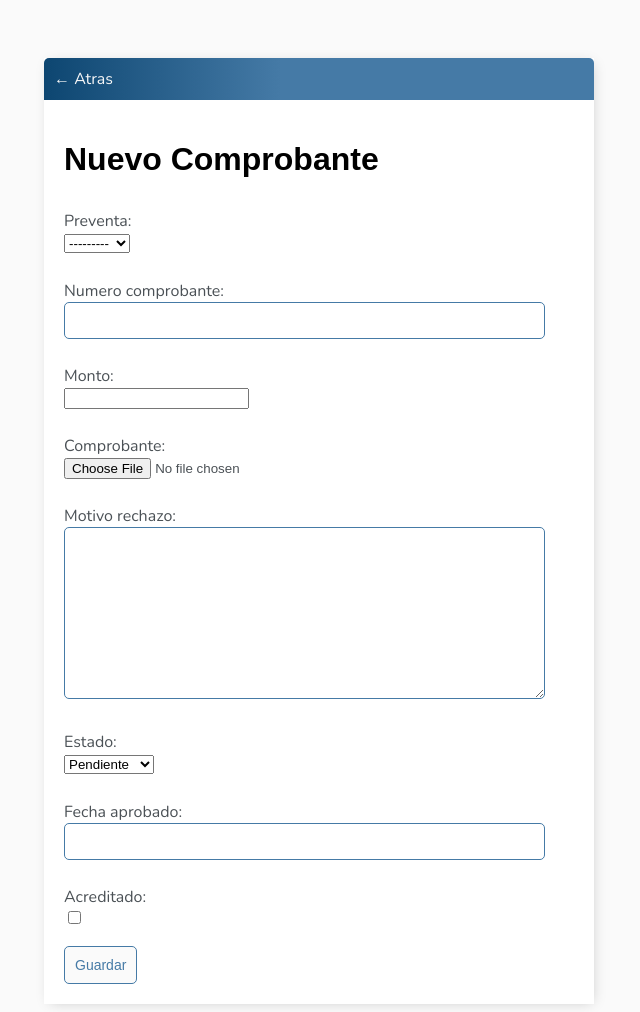
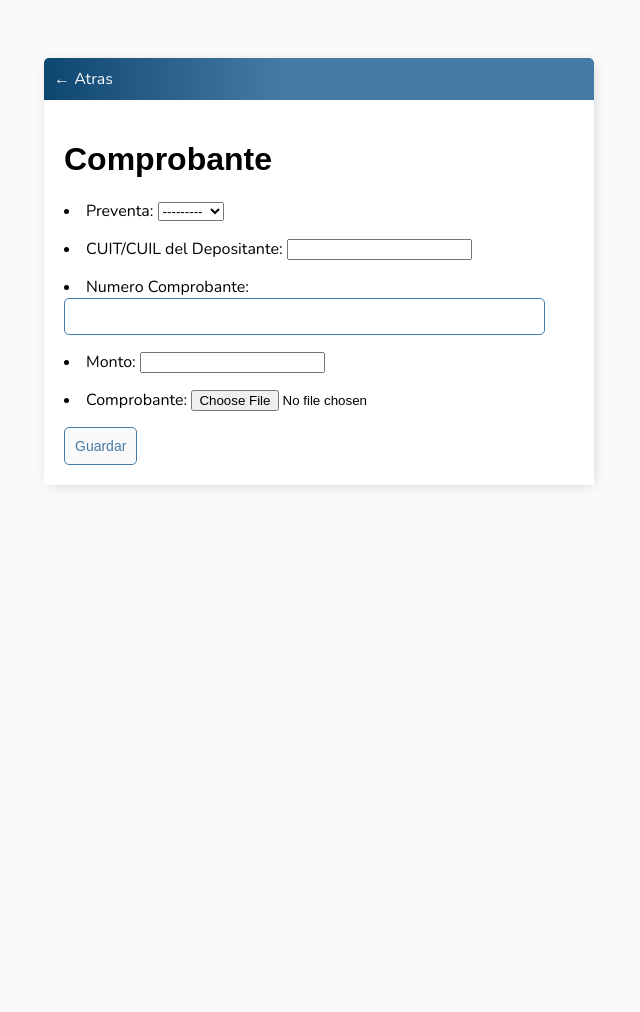
Before and after one commit to dnogues89/Task_app, a Django app: page /pagos/crear/ in a window 1280 px wide. Shown: the whole page, without its empty margins (321-961 px from the left). After the commit the page ends 488 px from the top, so only its background shows below. Run offline with Django 4.2, Linux system fonts and the light colour scheme; a user stored in the database is signed in; data comes from the database, SQL or seed files in the repository; both versions use the stored data as it was after the commit.

Commit message:
datos depositante cuit

```diff
--- a/pagos/models.py
+++ b/pagos/models.py
@@ -19,6 +19,7 @@ class Pago(models.Model):
     #choices =  #Opciones de pago a validar.
     #tipo de pago con las opciones.
     #Datos del depositante (cuil o cuit)
+    depositante_cuit = models.IntegerField(verbose_name='Datos Depositante')
     monto = models.IntegerField()
     comprobante = models.ImageField(upload_to=save_path)
     motivo_rechazo = models.TextField(null=True,blank=True, max_length=1000)
--- a/pagos/templates/pagos/pago_form.html
+++ b/pagos/templates/pagos/pago_form.html
@@ -9,11 +9,13 @@
 
 
 <div class="card-body">
-    <h1>Nuevo Comprobante</h1>
+    <h1>Comprobante</h1>
     <form enctype="multipart/form-data" method="POST">
         {% csrf_token %}
-        {{form.as_p}}
-        <!-- <li>Preventa: {{form.preventa}}</li>
+        <!-- {{form.as_p}} -->
+        <li>Preventa: {{form.preventa}}</li>
+        <p></p>
+        <li>CUIT/CUIL del Depositante: {{form.depositante_cuit}}</li>
         <p></p>
         <li>Numero Comprobante: {{form.numero_comprobante}}</li>
         <p></p>
@@ -24,7 +26,7 @@
         {% if form.estado.value == '3Rechazado' and form.motivo_rechazo.value != '' %}
             <li>Motivo de rechazo: {{form.motivo_rechazo.value}}</li>
         <p></p>
-        {% endif %} -->
+        {% endif %}
         <p></p>
         <input class="button" type="submit" value="Guardar">
 
--- a/pagos/views.py
+++ b/pagos/views.py
@@ -78,3 +78,14 @@ class CrearPago(LoginRequiredMixin, CreateView):
         pago.user = user
         pago.save()
         return HttpResponseRedirect(self.success_url)
+
+class ActualizarPago(LoginRequiredMixin, UpdateView):
+    model = Pago
+    form_class= PagoForm
+    success_url = reverse_lazy('pagos_preventa')
+
+    def form_valid(self, form: BaseModelForm) -> HttpResponse:
+        pago = form.save(commit=False)
+        pago.estado = '1Pendiente'
+        pago.save()
+        return super().form_valid(form)
```
Also changed, not shown: db.sqlite3, media/pagos/1/hola.png (added), pagos/migrations/0006_pago_depositante_cuit_alter_pago_estado.py (added).
